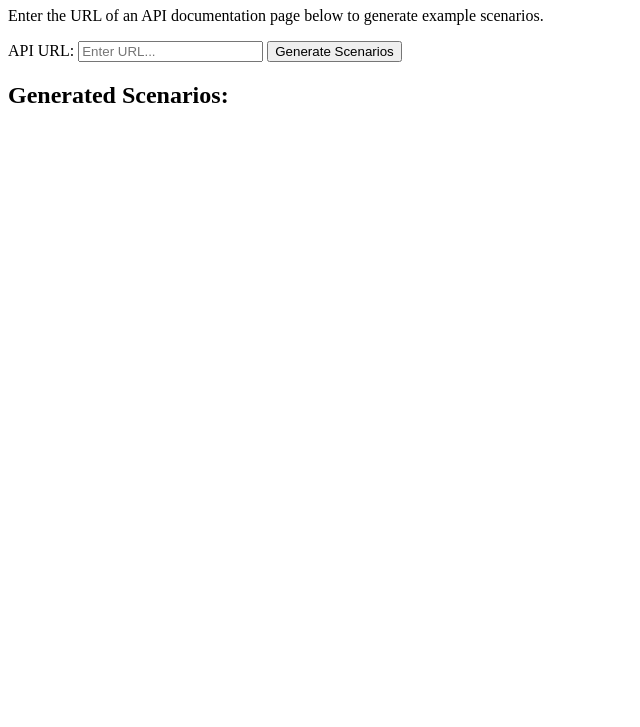
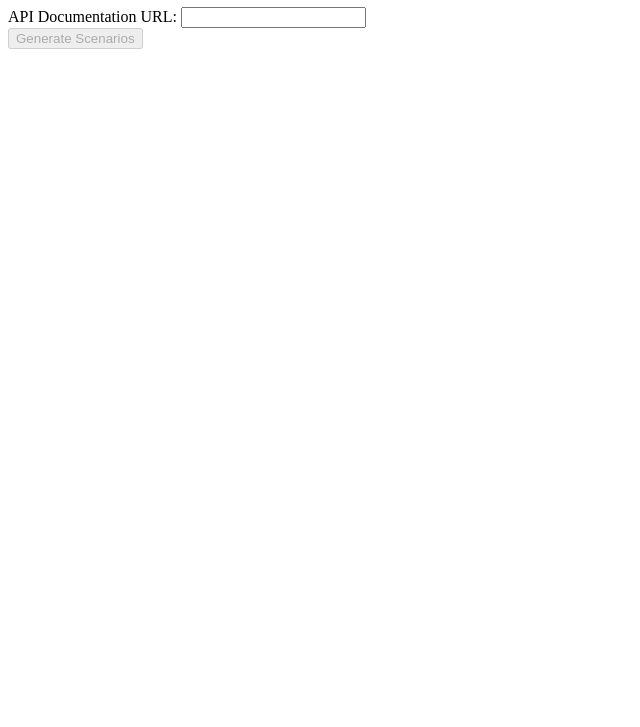
Before and after one commit to DunkBlocker3000/ai-api, a plain HTML site: page index.html in a window 1280 px wide. Shown: the part 73-800 px from the top of the page, without its empty margins (0-640 px from the left). Drawn offline with Linux system fonts and the light colour scheme.

Commit message:
Update index.html

```diff
--- a/index.html
+++ b/index.html
@@ -2,24 +2,16 @@
 <html>
   <head>
     <meta charset="UTF-8" />
+    <meta name="viewport" content="width=device-width, initial-scale=1.0" />
+    <meta http-equiv="X-UA-Compatible" content="ie=edge" />
     <title>API Scenario Generator</title>
   </head>
-
   <body>
-    <div>
-      <h1>API Scenario Generator</h1>
-      <p>Enter the URL of an API documentation page below to generate example scenarios.</p>
-      <form>
-        <label for="url-input">API URL:</label>
-        <input type="text" id="url-input" name="url" placeholder="Enter URL..." required />
-        <button type="submit" id="generate-button">Generate Scenarios</button>
-      </form>
-    </div>
-    <div>
-      <h2>Generated Scenarios:</h2>
-      <p id="note"></p>
-      <ul id="scenarios"></ul>
-    </div>
-    <script src="main.js"></script>
+    <h1>API Scenario Generator</h1>
+    <label for="apiUrl">API Documentation URL:</label>
+    <input type="text" id="apiUrl" /><br />
+    <button id="generateBtn" disabled>Generate Scenarios</button>
+    <div id="scenarios"></div>
+    <script src="./main.js"></script>
   </body>
 </html>
```
